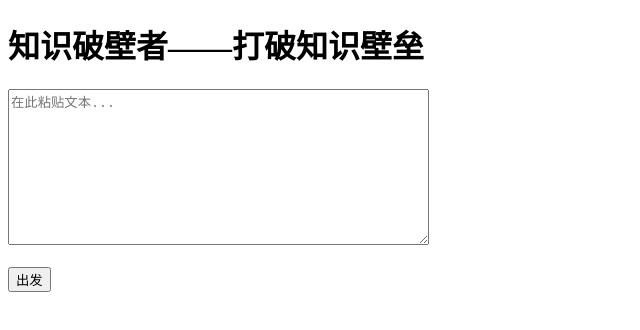
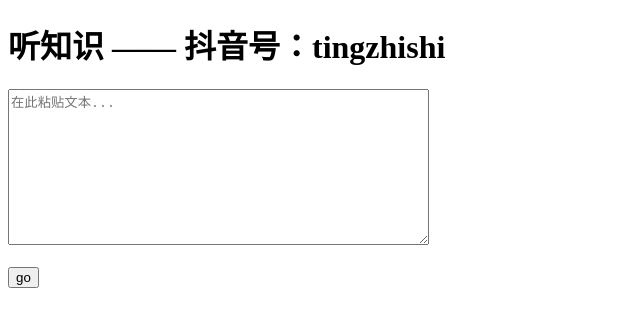
Before and after one commit to cnah66/cnah66.github.io, a plain HTML site: page index.html in a window 1280 px wide. Shown: the whole page, without its empty margins (0-640 px from the left). Drawn offline with Linux system fonts and the light colour scheme.

Commit message:
听知识

```diff
--- a/index.html
+++ b/index.html
@@ -6,14 +6,14 @@
     <title>文本过滤显示网页</title>
 </head>
 <body>
-    <h1>知识破壁者——打破知识壁垒</h1>
+    <h1>听知识 —— 抖音号：tingzhishi</h1>
 
     <!-- 多行文本框 -->
     <textarea id="inputText" rows="10" cols="50" placeholder="在此粘贴文本..."></textarea>
     <br><br>
 
     <!-- 提交按钮 -->
-    <button onclick="displayText()">出发</button>
+    <button onclick="displayText()">go</button>
     <br><br>
 
     <!-- 显示文本的区域 -->
```
Also changed, not shown: 1 other file.
